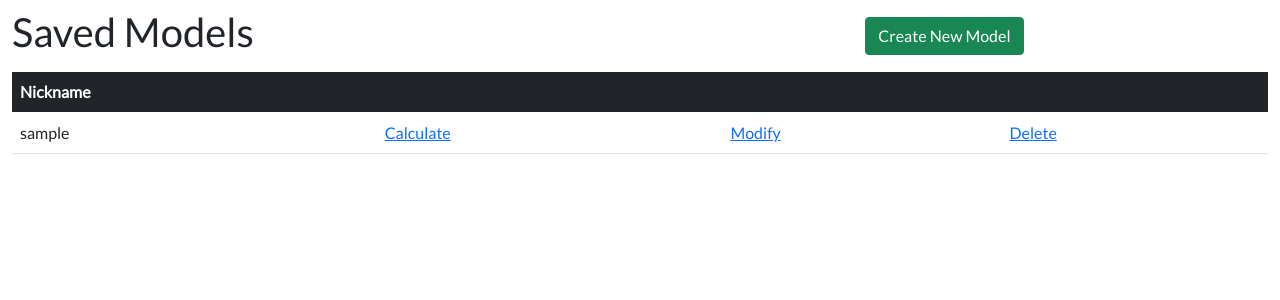
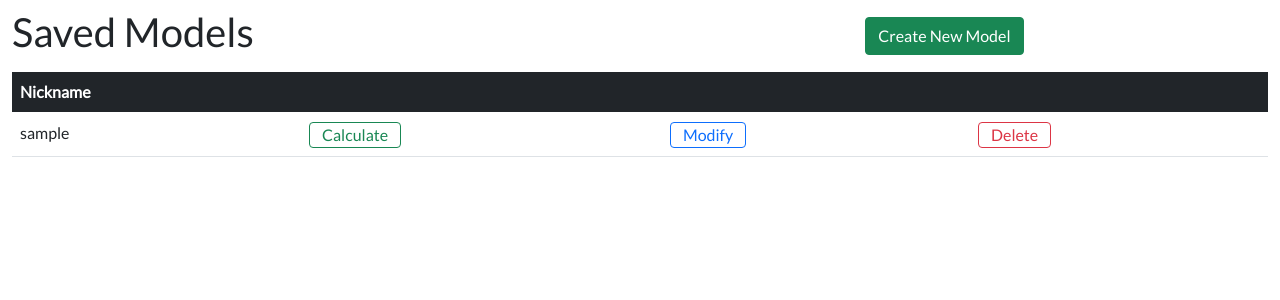
Before and after one commit to AlanChen4/RecPlan, a Django app: template veritas/choice_model/templates/bundles.html in a window 1280 px wide. Shown: the part 56-356 px from the top of the page. Run offline with Django 3.2, Linux system fonts and the light colour scheme; the template is opened without the code that fills it: most values are stand-ins (such as "Sample title", 1, 10 or a date in 2020).

Commit message:
Show buttons instead of just links

```diff
--- a/veritas/choice_model/templates/bundles.html
+++ b/veritas/choice_model/templates/bundles.html
@@ -41,13 +41,13 @@
             <tr>
                 <td>{{bundle.nickname}}</td>
                 <td>
-                    <a href="{% url 'bundle' bundle.bundle_id %}">Calculate</a>
+                    <a class="btn btn-outline-success py-0" href="{% url 'bundle' bundle.bundle_id %}">Calculate</a>
                 </td>
                 <td>
-                    <a href="{% url 'bundle-update' bundle.bundle_id %}">Modify</a>
+                    <a class="btn btn-outline-primary py-0" href="{% url 'bundle-update' bundle.bundle_id %}">Modify</a>
                 </td>
                 <td>
-                    <a href="{% url 'bundle-delete' bundle.bundle_id %}">Delete</a>
+                    <a class="btn btn-outline-danger py-0" href="{% url 'bundle-delete' bundle.bundle_id %}">Delete</a>
                 </td>
             </tr>
         </tbody>
```
